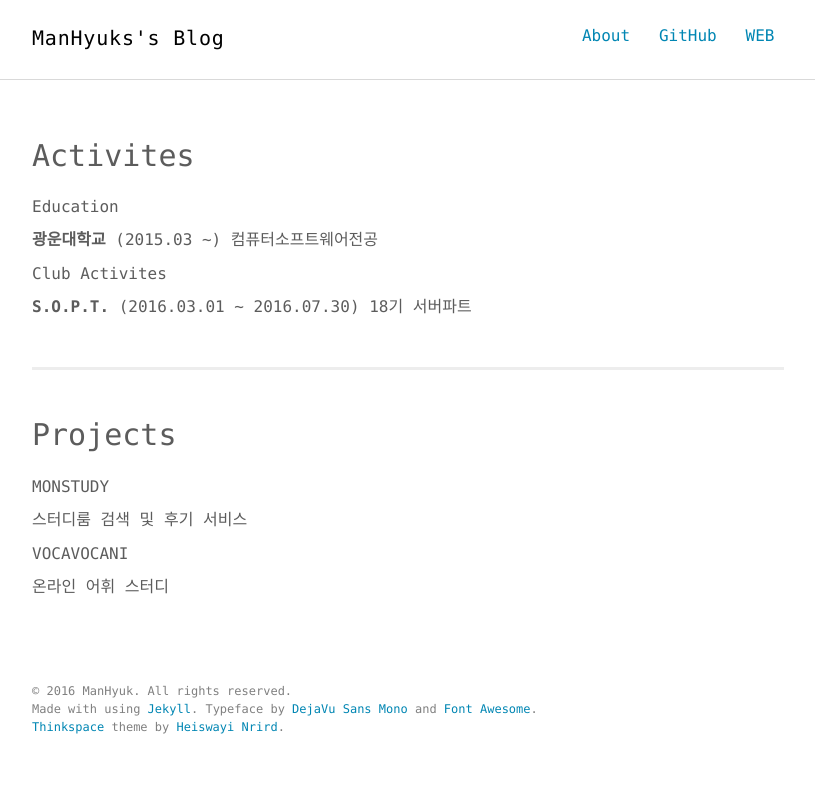
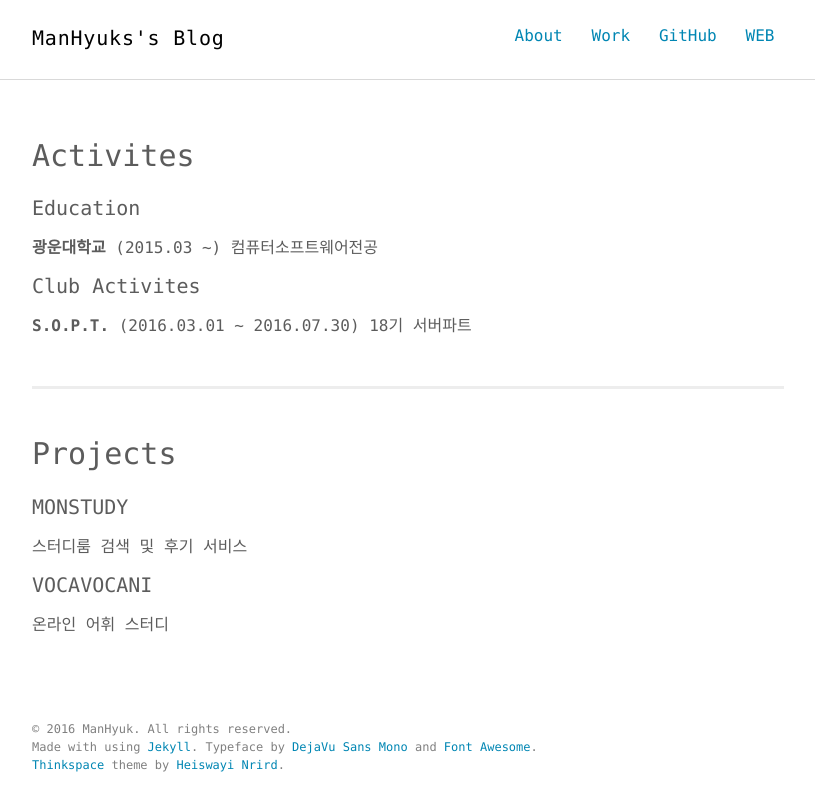
Before and after one commit to ManHyuk/ManHyuk.github.io, a Jekyll site: the page built from about.md, in a window 1280 px wide. Shown: the top 811 px of the page, without its empty margins (232-1047 px from the left). Built offline with Jekyll 4.4.1, drawn with Linux system fonts in a browser that asks for light colours.

Commit message:
edit about and nav.html

```diff
--- a/_includes/nav.html
+++ b/_includes/nav.html
@@ -4,6 +4,7 @@
     <h1 class="logo"><a href="{{ '/' | prepend: site.baseurl }}">{{ site.title }}<span>{{ site.title2 }}</span></a></h1>
     <ul class="navbar">
       <li><a href="{{ '/about' | prepend: site.baseurl }}">About</a></li>
+      <li><a href="{{ '/work' | prepend: site.baseurl}}">Work</a></li>
       <li><a href="https://github.com/ManHyuk">GitHub</a></li>
       <li><a href="http://manhyuk.xyz">WEB</a></li>
       <!--
--- a/about.md
+++ b/about.md
@@ -6,12 +6,12 @@ permalink: /about/
 
 # Activites
 
-##### Education
+#### Education
 
 **광운대학교** (2015.03 ~)
 컴퓨터소프트웨어전공
 
-##### Club Activites
+#### Club Activites
 
 **S.O.P.T.** (2016.03.01 ~ 2016.07.30)
 18기 서버파트
@@ -20,9 +20,9 @@ permalink: /about/
 
 # Projects
 
-##### MONSTUDY
+#### MONSTUDY
 스터디룸 검색 및 후기 서비스
 
 
-##### VOCAVOCANI
+#### VOCAVOCANI
 온라인 어휘 스터디
```
